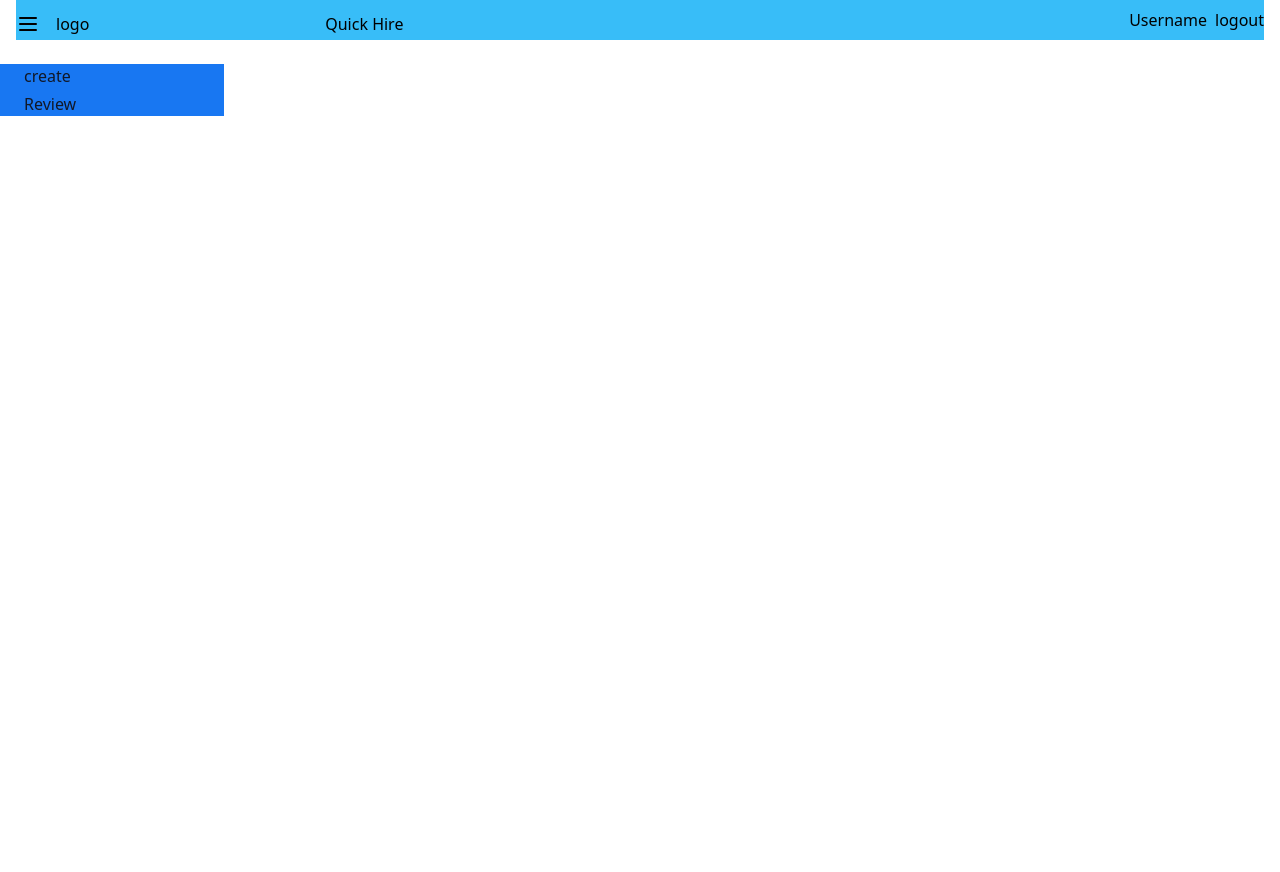
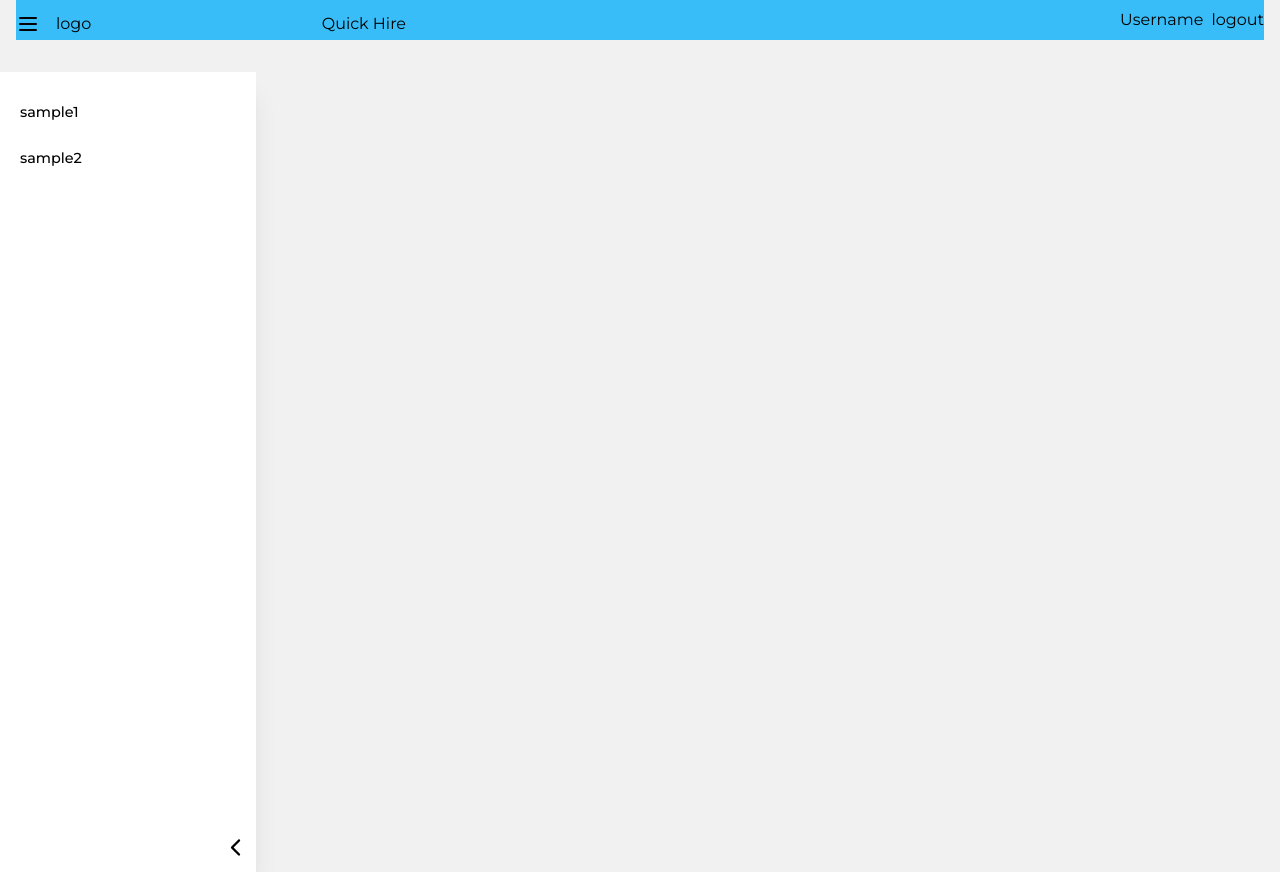
Before and after one commit to gowthamdongari/QuickHire, a React (Vite) app in the folder frontend/: page /home in a window 1280 px wide. Before the commit the page ends 800 px from the top, so only its background shows below. Built offline with nearby package versions, Linux system fonts and the light colour scheme.

Commit message:
sidenavbar

```diff
--- a/frontend/package.json
+++ b/frontend/package.json
@@ -12,6 +12,7 @@
   "dependencies": {
     "@reduxjs/toolkit": "^2.1.0",
     "flowbite-react": "^0.7.2",
+    "framer-motion": "^11.0.3",
     "localforage": "^1.10.0",
     "lucide-react": "^0.323.0",
     "match-sorter": "^6.3.3",
@@ -19,8 +20,10 @@
     "react-dom": "^18.2.0",
     "react-icons": "^5.0.1",
     "react-redux": "^9.1.0",
+    "react-responsive": "^9.0.2",
     "react-router-dom": "^6.22.0",
     "sort-by": "^1.2.0",
+    "tailwind-scrollbar": "^3.0.5",
     "tailwindcss-animate": "^1.0.7"
   },
   "devDependencies": {
--- a/frontend/src/components/SideNavBar.jsx
+++ b/frontend/src/components/SideNavBar.jsx
@@ -1,22 +1,116 @@
-'use client';
+"use client";
 
-import { Sidebar } from 'flowbite-react';
-import { HiArrowSmRight, HiChartPie, HiInbox, HiShoppingBag, HiTable, HiUser, HiViewBoards } from 'react-icons/hi';
-import { Link } from 'react-router-dom';
+import { Sidebar } from "flowbite-react";
+import { Link, NavLink } from "react-router-dom";
+import { IoIosArrowBack } from "react-icons/io";
+import { motion } from "framer-motion";
+import { useEffect, useState } from "react";
+import {useMediaQuery} from "react-responsive";
 
-const SideNavBar=() =>{
-  const navsData =[
+const SideNavBar = () => {
+  let isTab = useMediaQuery({query:"(max-width:768px)"});
+  const [isOpen, setIsOpen] = useState(isTab?false:true);
+  const Sidebar_animate = isTab?{
+    open: {
+      x:0,
+      width: "16rem",
+      transition: {
+        damping: 40,
+      },
+    },
+    closed: {
+      x:-250,
+      width: 0,
+      transition: {
+        damping: 40,
+        delay:0.15,
+      },
+    },
+  }:{
+    open: {
+      width: "16rem",
+      transition: {
+        damping: 40,
+      },
+    },
+    closed: {
+      width: "4rem",
+      transition: {
+        damping: 40,
+      },
+    },
+  };
+  useEffect(()=>{
+     if(isTab){
+      setIsOpen(false);
+     }else{
+      setIsOpen(true);
+     }
+  },[isTab])
+  const navsData = [
     {
-      "title":"create",
-      "id":1
+      title: "create",
+      id: 1,
     },
     {
-      "title":"Review",
-      "id":2
-    }
-  ]
+      title: "Review",
+      id: 2,
+    },
+  ];
   return (
-    <Sidebar className='w-full md:w-56 bg-fbblue'>
+    <aside>
+
+      <motion.div
+        variants={Sidebar_animate}
+        animate={isOpen ? "open" : "closed"}
+        className="bg-white text-gray-5 shadow-xl z-[999] w-[16rem] max-w-[16rem] h-screen overflow-hidden md:relative fixed top-2"
+      >
+        <div className="flex flex-col h-full">
+          <ul className="whitespace-pre px-2.5 text-[0.9rem] py-5 flex flex-col gap-1 font-medium overflow-x-hidden scrollbar-thin scrollbar-track-white ">
+            <li >
+              <NavLink to="/home/sample1" className={"link"}>
+                 sample1
+              </NavLink>
+            </li>
+            <li >
+              <NavLink to="/home/sample2" className={"link"}>
+                 sample2
+              </NavLink>
+            </li>
+          </ul>
+        </div>
+
+        <motion.div
+          animate={
+            isOpen
+              ? {
+                  x: 0,
+                  y: 0,
+                  rotate: 0,
+                }
+              : {
+                  x: -10,
+                  y: -200,
+                  rotate: 180,
+                }
+          }
+          transition={{
+            duration: 0,
+          }}
+          onClick={() => setIsOpen(!isOpen)}
+          className="absolute w-fit h-fit z-50 right-2 bottom-3 cursor-pointer md:block hidden"
+        >
+          <IoIosArrowBack size={25} />
+        </motion.div>
+      </motion.div>
+    </aside>
+  );
+};
+
+export default SideNavBar;
+
+{
+  /* <Sidebar className='w-full md:w-56 bg-fbblue'>
       <Sidebar.Items>
           <Sidebar.ItemGroup className='flex flex-col gap-1'>
              {
@@ -30,8 +124,5 @@ const SideNavBar=() =>{
              }
           </Sidebar.ItemGroup>
       </Sidebar.Items>
-    </Sidebar>
-  );
+    </Sidebar> */
 }
-
-export default SideNavBar;
--- a/frontend/src/globals.css
+++ b/frontend/src/globals.css
@@ -1,3 +1,4 @@
+@import url("https://fonts.googleapis.com/css2?family=Montserrat:wght@100;200;300;400;500;600;700;800&family=Play:wght@700&display=swap");
 @tailwind base;
 @tailwind components;
 @tailwind utilities;
@@ -9,3 +10,23 @@
   margin: 0;
   padding: 0;
 }
+
+@layer base {
+  html {
+    @apply font-Montserrat;
+  }
+  body {
+    background: #f1f1f1;
+  }
+  h1 {
+    @apply text-xl font-medium capitalize;
+  }
+}
+
+.link {
+  @apply p-2.5 flex rounded-md gap-6 items-center md:cursor-pointer cursor-default duration-300 font-medium;
+}
+
+.active {
+  @apply bg-blue-100 text-blue-600;
+}
--- a/frontend/src/pages/Home.jsx
+++ b/frontend/src/pages/Home.jsx
@@ -7,9 +7,11 @@ const Home = () => {
   return (
     <div className="max-h-screen flex flex-col">
       <TopNavBar />
-      <main>
-         <SideNavBar />
-         <Outlet />
+      <main className="flex gap-5">
+        <SideNavBar />
+        <div className="max-w-5x1 flex-1 mx-auto py-4">
+          <Outlet />
+        </div>
       </main>
     </div>
   );
--- a/frontend/tailwind.config.js
+++ b/frontend/tailwind.config.js
@@ -6,11 +6,15 @@ export default {
     'node_modules/flowbite-react/lib/esm//*.js'
   ],
   theme: {
-    extend: {},
+    extend: {
+      fontFamily: {
+        Montserrat: "Montserrat",
+      },
+    },
     colors: {
       fbblue: '#1877F2',
       violet: 'rgb(56 189 248)'
     }
   },
-  plugins: [require('tailwindcss-animate'),require('flowbite/plugin')],
+  plugins: [require('tailwindcss-animate'),require('flowbite/plugin'),require('tailwind-scrollbar')]
 }
```
Also changed, not shown: 2 other files (tests, documents, lock files or other folders).
